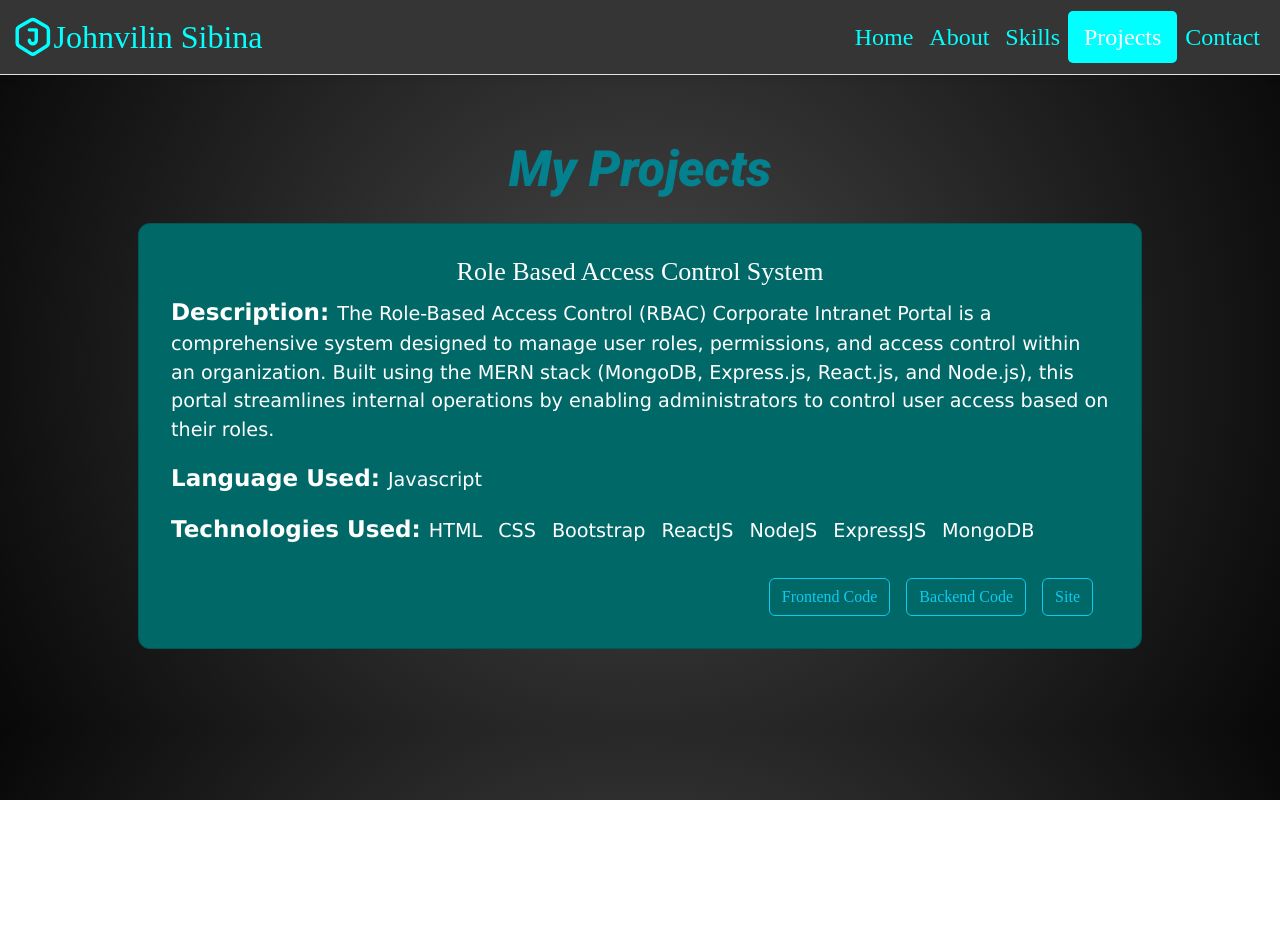
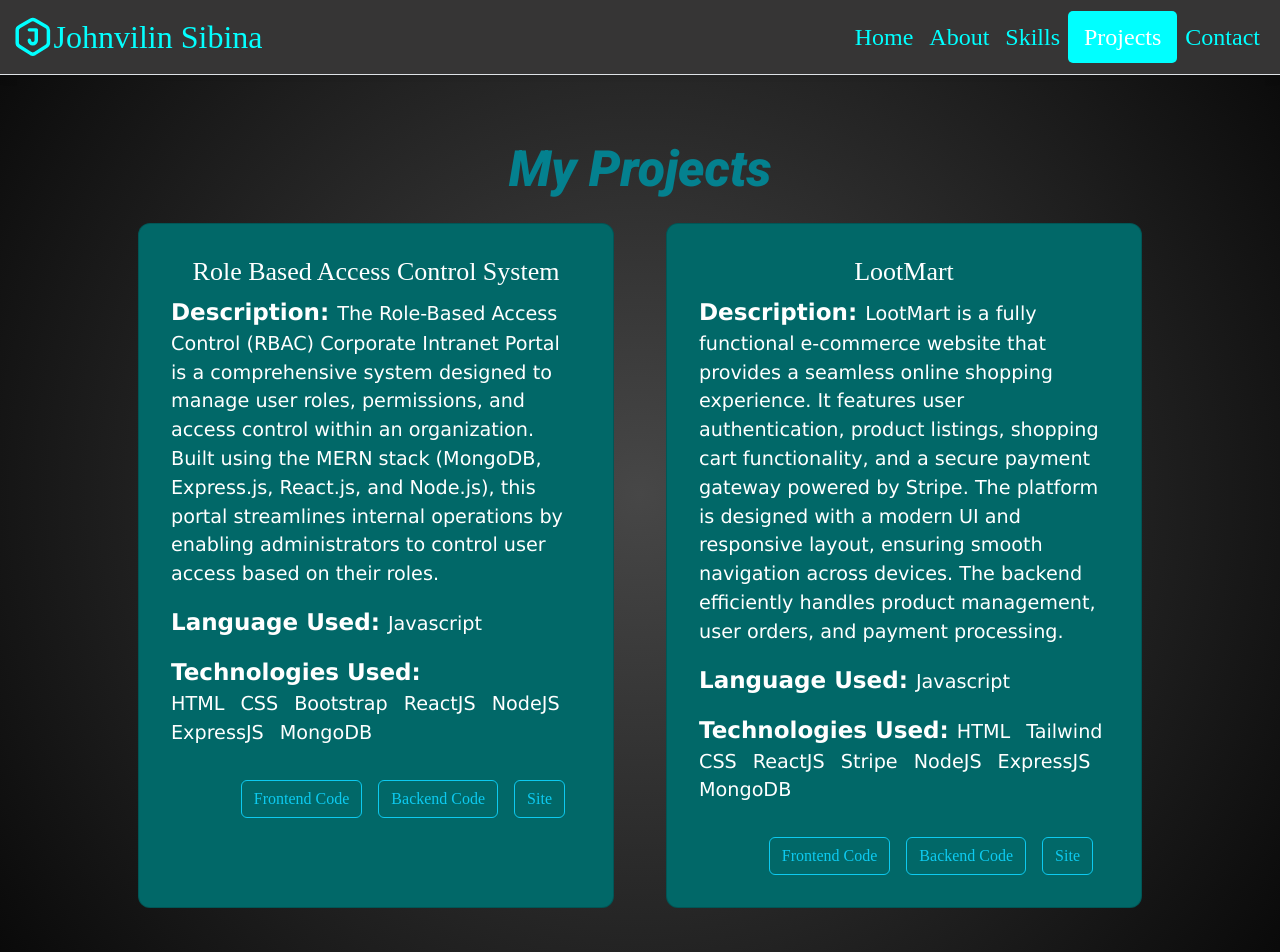
Before and after one commit to Johnvilin-Sibina/Portfolio, a React (Vite) app: page /projects in a window 1280 px wide. Shown: the top 952 px of the page. Before the commit the page ends 800 px from the top, so only its background shows below. Built offline with nearby package versions, Linux system fonts and the light colour scheme.

Commit message:
E-Com project added.

```diff
--- a/src/Pages/Projects.jsx
+++ b/src/Pages/Projects.jsx
@@ -22,6 +22,24 @@ const Projects = () => {
       backend:
         "https://github.com/Johnvilin-Sibina/Role-Based-Access-Control-System-Backend",
       deployedLink: "https://beamish-buttercream-3f70ca.netlify.app/",
+    },
+    {
+      title: "LootMart",
+      description:
+        "LootMart is a fully functional e-commerce website that provides a seamless online shopping experience. It features user authentication, product listings, shopping cart functionality, and a secure payment gateway powered by Stripe. The platform is designed with a modern UI and responsive layout, ensuring smooth navigation across devices. The backend efficiently handles product management, user orders, and payment processing.",
+      language: "Javascript",
+      technologies: [
+        "HTML",
+        "Tailwind CSS",
+        "ReactJS",
+        "Stripe",
+        "NodeJS",
+        "ExpressJS",
+        "MongoDB",
+      ],
+      frontend: "https://github.com/Johnvilin-Sibina/E-Commerce-Frontend",
+      backend: "https://github.com/Johnvilin-Sibina/E-Commerce-Backend",
+      deployedLink: "https://loot-mart.netlify.app/",
     },
   ];
   return (
```
